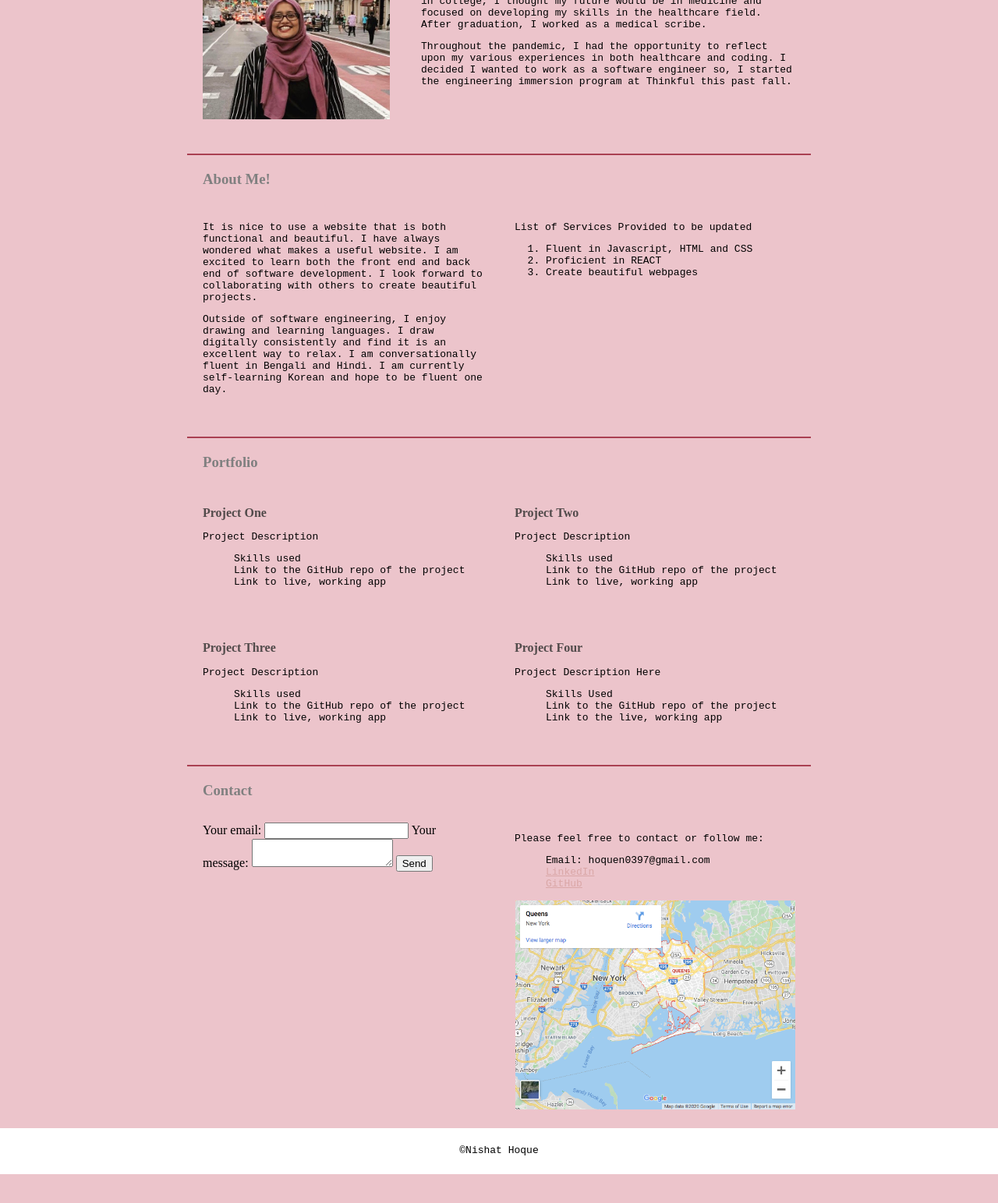
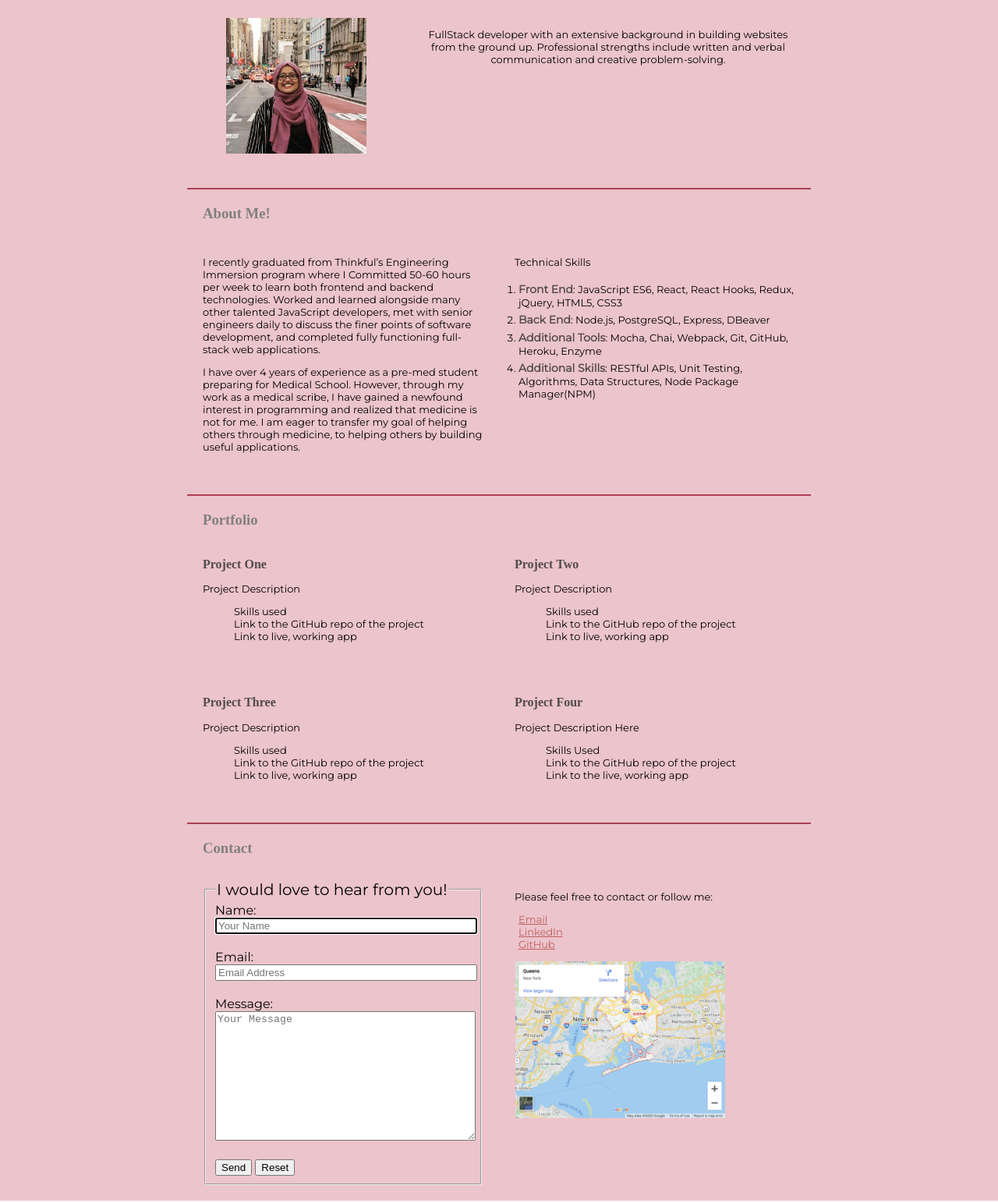
Before and after one commit to Nishat322/Portfolio, a plain HTML site: page index.html in a window 1280 px wide. Shown: the part 231-1774 px from the top of the page at 78% size. Before the commit the page ends 1737 px from the top, so only its background shows below. Drawn offline with Linux system fonts and the light colour scheme; a script that the page names is missing.

Commit message:
main sections

```diff
--- a/index.html
+++ b/index.html
@@ -6,6 +6,8 @@
   <meta name="viewport" content="width=device-width">
   <title>Profile Page</title>
   <link href="style.css" rel="stylesheet" type="text/css" />
+  <link rel="preconnect" href="https://fonts.gstatic.com">
+  <link href="https://fonts.googleapis.com/css2?family=Montserrat&display=swap" rel="stylesheet">
 </head>
 
 <body>
@@ -35,8 +37,7 @@
           <img src="profile_pic.jpg" alt="Profile Picture" width=400>
         </div>
         <div class="item2">
-          <p> I am an aspiring software engineer living in Queens, New York. I graduated back in 2019 with a bachelor’s degree in Business Administration for Health Professionals from the Macaulay Honor’s Program at Brooklyn College. During my years in college, I thought my future would be in medicine and focused on developing my skills in the healthcare field. After graduation,  I worked as a medical scribe.</p>
-          <p> Throughout the pandemic, I had the opportunity to reflect upon my various experiences in both healthcare and coding. I decided I wanted to work as a software engineer so, I started the engineering immersion program at Thinkful this past fall.</p>
+          <p> FullStack developer with an extensive background in building websites from the ground up. Professional strengths include written and verbal communication and creative problem-solving.</p>
         </div>
       </div>
     </section>
@@ -47,16 +48,17 @@
       <h3>About Me!</h3>
       <div class="group">
         <div class="item">
-          <p> It is nice to use a website that is both functional and beautiful. I have always wondered what makes a useful website. I am excited to learn both the front end and back end of software development. I look forward to collaborating with others to create beautiful projects.</p>
-          <p> Outside of software engineering, I enjoy drawing and learning languages. I draw digitally consistently and find it is an excellent way to relax. I am conversationally fluent in Bengali and Hindi. I am currently self-learning Korean and hope to be fluent one day. </p>
+          <p> I recently graduated from Thinkful’s Engineering Immersion program where I Committed 50-60 hours per week to learn both frontend and backend technologies. Worked and learned alongside many other talented JavaScript developers, met with senior engineers daily to discuss the finer points of software development, and completed fully functioning full-stack web applications. </p>
+          <p> I have over 4 years of experience as a pre-med student preparing for Medical School. However, through my work as a medical scribe, I have gained a newfound interest in programming and realized that medicine is not for me. I am eager to transfer my goal of helping others through medicine, to helping others by building useful applications.</p>
         </div>
         <div class="item">
           <!--unsure what services, or skills to put down, so put in general ideas-->
-          <p> List of Services Provided to be updated</p>
+          <p> Technical Skills</p>
           <ol>
-            <li> Fluent in Javascript, HTML and CSS </li>
-            <li> Proficient in REACT</li>
-            <li> Create beautiful webpages</li>
+            <li> <strong class = 'text_style'>Front End</strong>: JavaScript ES6, React, React Hooks, Redux, jQuery, HTML5, CSS3 </li>
+            <li> <strong class = 'text_style'>Back End</strong>: Node.js, PostgreSQL, Express, DBeaver </li>
+            <li> <strong class = 'text_style'>Additional Tools</strong>: Mocha, Chai, Webpack, Git, GitHub, Heroku, Enzyme </li>
+            <li> <strong class = 'text_style'>Additional Skills</strong>: RESTful APIs, Unit Testing, Algorithms, Data Structures, Node Package Manager(NPM)</li>
           </ol>
         </div>
       </div>
@@ -115,25 +117,47 @@
       <div class="group">
         <div class="item">
           <form action="https://formspree.io/f/mdopdoyz" method="POST">
-
-            <label>
-              Your email:
-              <input type="text" name="_replyto">
-            </label>
-            <label>
-              Your message:
-              <textarea name="message"></textarea>
-            </label>
-
-            <button type="submit">Send</button>
-          </form>
+            <fieldset>
+              <legend> I would love to hear from you!</legend>
+              <div>
+                <label for="name">Name:</label>
+                <input
+                  id="name"
+                  type="text"
+                  autofocus="on"
+                  name="personName"
+                  placeholder="Your Name"
+                />
+              </div>
+              <div>
+                <label for="email">Email:</label>
+                <input
+                  id="email"
+                  type="text"
+                  name="personEmail"
+                  placeholder="Email Address"
+                  pattern="[a-z0-9._%+-]+@[a-z0-9.-]+\.[a-z]{2,}$"
+                />
+              </div>
+              <div>
+                <label for="message">Message:</label>
+                <textarea
+                  id="message"
+                  required
+                  name="personMessage"
+                  placeholder="Your Message"
+                ></textarea>
+              </div>
+              <button type="submit">Send</button>
+              <button type="reset">Reset</button>
+            </fieldset>
         </div>
         <div class="item">
           <p> Please feel free to contact or follow me: </p>
-          <ul>
-            <li>Email: hoquen0397@gmail.com</li>
+          <ul class = 'contacts'>
+            <li> <a href="mailto: hoquen0397@gmail.com" target="_blank"> Email</a> </li>
             <li> <a href="https://www.linkedin.com/in/nishat-hoque-30b08b10a/" target="_blank">LinkedIn</a></li>
-            <li> <a href="https://github.com/Nishat322" target="_blank">GitHub</a></li>
+            <li> <a href="https://github.com/Nishat322" target="_blank">GitHub</a> </li>
           </ul>
           <img src="google_map.jpg" alt="Map of Queens" >
         </div>
--- a/style.css
+++ b/style.css
@@ -5,12 +5,20 @@ body{
 }
 
 /*Header Styling*/
-header, footer{
-  background-color: white;
-  margin: 0px;
-  padding-top: 8px;
-  padding-bottom: 10px;
-  justify-content: center;
+header{
+  padding: 60px;
+  text-align: center;
+  background: white;
+  font-size: 30px;
+
+}
+
+footer{
+  padding: 25px;
+  text-align: center;
+  background: white;
+  font-size: 30px;
+
 }
 
 header nav{
@@ -34,6 +42,18 @@ header nav ul li a{
       box-sizing: border-box;
       margin-left: auto;
       margin-right: auto;
+  }
+
+  #intro {
+    text-align: center;
+  }
+
+  .contacts {
+    padding-left: 5px;
+  }
+
+  #portfolio h3 {
+    margin-bottom: 2px;
   }
 
 /*Text Styling*/
@@ -69,23 +89,33 @@ h4{
 }
 
 p {
-  font-family:'Courier New', Courier, monospace;
+  font-family: 'Montserrat', sans-serif;
   font-size: 13px;
 }
 
 ul {
   list-style: none;
-  font-family:'Courier New', Courier, monospace;
+  font-family: 'Montserrat', sans-serif;
   font-size: 13px;
 }
 
 ol{
-  font-family:'Courier New', Courier, monospace;
+  font-family: 'Montserrat', sans-serif;
   font-size: 13px;
+  padding-left: 5px;
+}
+
+ol li {
+  padding-top: 5px;
 }
 
 footer p{
   text-align:center;
+}
+
+.text_style {
+  font-size: 14px;
+  color: rgb(82, 75, 75);
 }
 
 
@@ -110,7 +140,7 @@ hr{
 }
 
 .item img{
-    width:100%;
+    width:75%;
 }
 
 .item2{
@@ -118,11 +148,40 @@ hr{
   margin:20px;
 }
 
+/* form styling */
+
+fieldset {
+  font-family: 'Montserrat', sans-serif;
+  display: block;
+  margin-inline-start: 2px;
+  margin-inline-end: 2px;
+  padding-block-start: 0.35em;
+  padding-inline-start: 0.75em;
+  padding-inline-end: 0.75em;
+  padding-block-end: 0.625em;
+  min-inline-size: min-content;
+}
+
+fieldset legend {
+  font-size: 20px;
+  font-family: 'Montserrat', sans-serif;
+}
+
+form input,
+form textarea {
+  width: 100%;
+  margin-bottom: 20px;
+}
+
+form textarea {
+  height: 160px;
+}
+
+
  /* link rollover colors*/
- a:link {color: rgb(218, 167, 167)}
- a:visited {color: rgb(218, 114, 114)}
+ a:link {color: rgb(190, 96, 96)}
+ a:visited {color: rgb(68, 49, 49)}
  a:hover {color:grey}
- a:active {color:rgb(128, 85, 85)}
 
 /*adjustment for screen size*/
 @media all and (min-width: 800px) {
```
